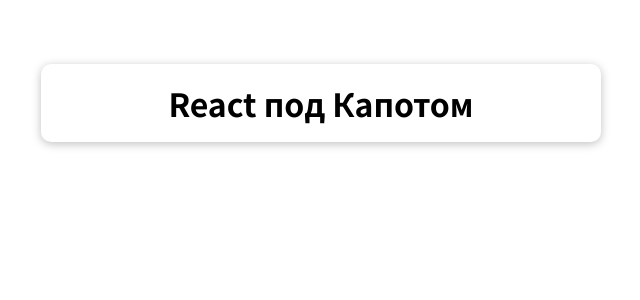
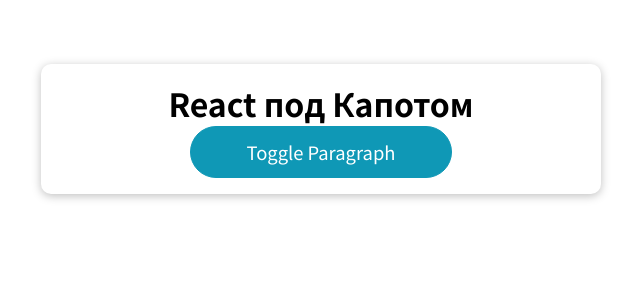
Before and after one commit to Dmitry27Zh/react-under-the-hood, a React (Create React App) app: page / in a window 1280 px wide. Shown: the top 300 px of the page, without its empty margins (319-959 px from the left). Built offline with nearby package versions, Linux system fonts and the light colour scheme.

Commit message:
Re-evaluation

```diff
--- a/src/App.js
+++ b/src/App.js
@@ -1,11 +1,21 @@
-import "./App.css";
+import { useState } from 'react'
+import './App.css'
+import Button from './components/UI/Button/Button'
 
 function App() {
+  const [isParagraphShown, setIsParagraphShown] = useState(false)
+  const toggleParagraph = () => {
+    setIsParagraphShown((prevState) => !prevState)
+  }
+  console.log('Re-evaluation')
+
   return (
     <div className="app">
       <h1>React под Капотом</h1>
+      {isParagraphShown && <p>New Paragraph</p>}
+      <Button onClick={toggleParagraph}>Toggle Paragraph</Button>
     </div>
-  );
+  )
 }
 
-export default App;
+export default App
--- /dev/null
+++ b/src/components/UI/Button/Button.jsx
@@ -0,0 +1,23 @@
+import styles from './Button.module.css'
+
+const Button = (props) => {
+  const { className, type, onClick, disabled, children } = props
+  const getClasses = () => {
+    let result = `${styles.button} ${className}`
+
+    return result
+  }
+
+  return (
+    <button className={getClasses()} type={type} onClick={onClick} disabled={disabled}>
+      {children}
+    </button>
+  )
+}
+
+Button.defaultProps = {
+  className: '',
+  type: 'button',
+}
+
+export default Button
--- /dev/null
+++ b/src/components/UI/Button/Button.module.css
@@ -0,0 +1,30 @@
+.button {
+  font: inherit;
+  border: 1px solid #0f98b6;
+  background: #0f98b6;
+  color: white;
+  padding: 0.75rem 3.5rem;
+  cursor: pointer;
+  font-size: 1.15rem;
+  border-radius: 30px;
+}
+
+.button:hover,
+.button:active {
+  background: #095a6c;
+  border-color: #095a6c;
+}
+
+.button:focus {
+  outline: none;
+}
+
+button:disabled,
+button:focus:disabled,
+button:hover:disabled,
+button:active:disabled {
+  background: #ccc;
+  border-color: #ccc;
+  color: #413f3f;
+  cursor: not-allowed;
+}
```
